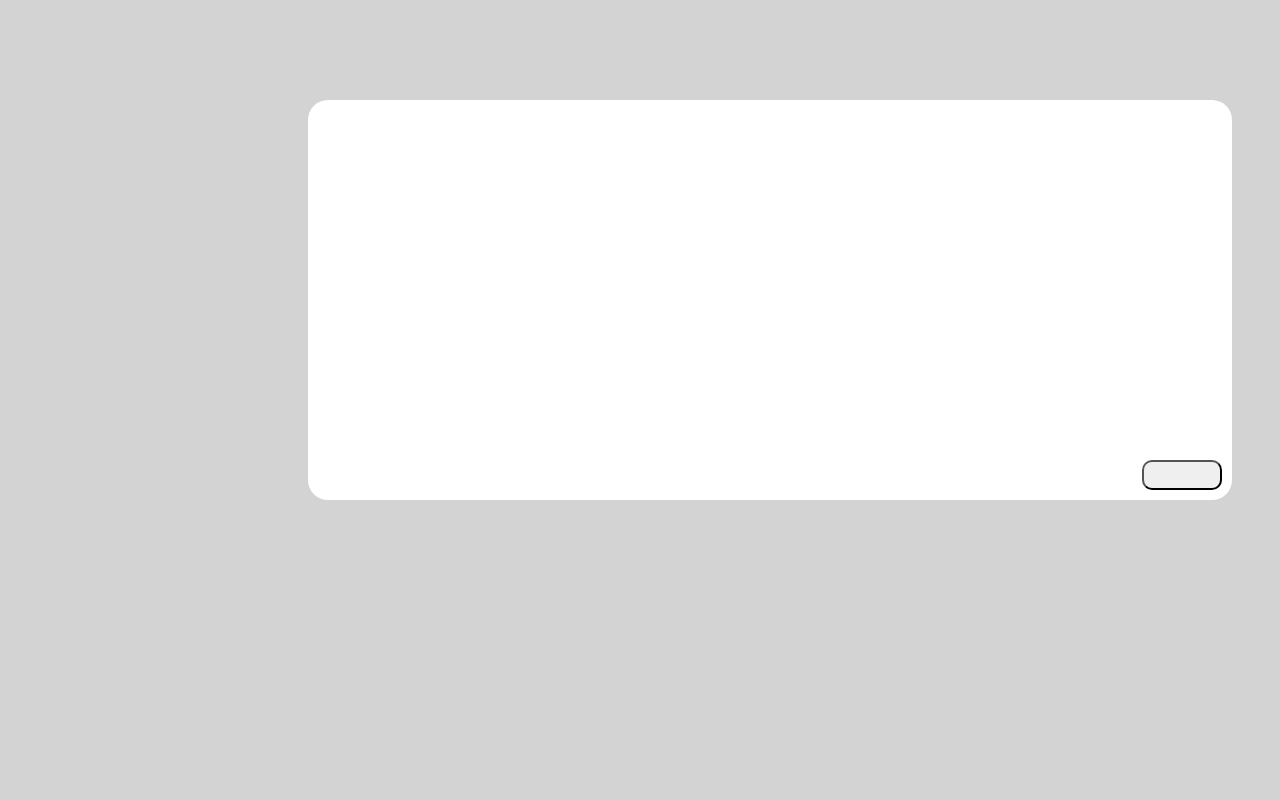
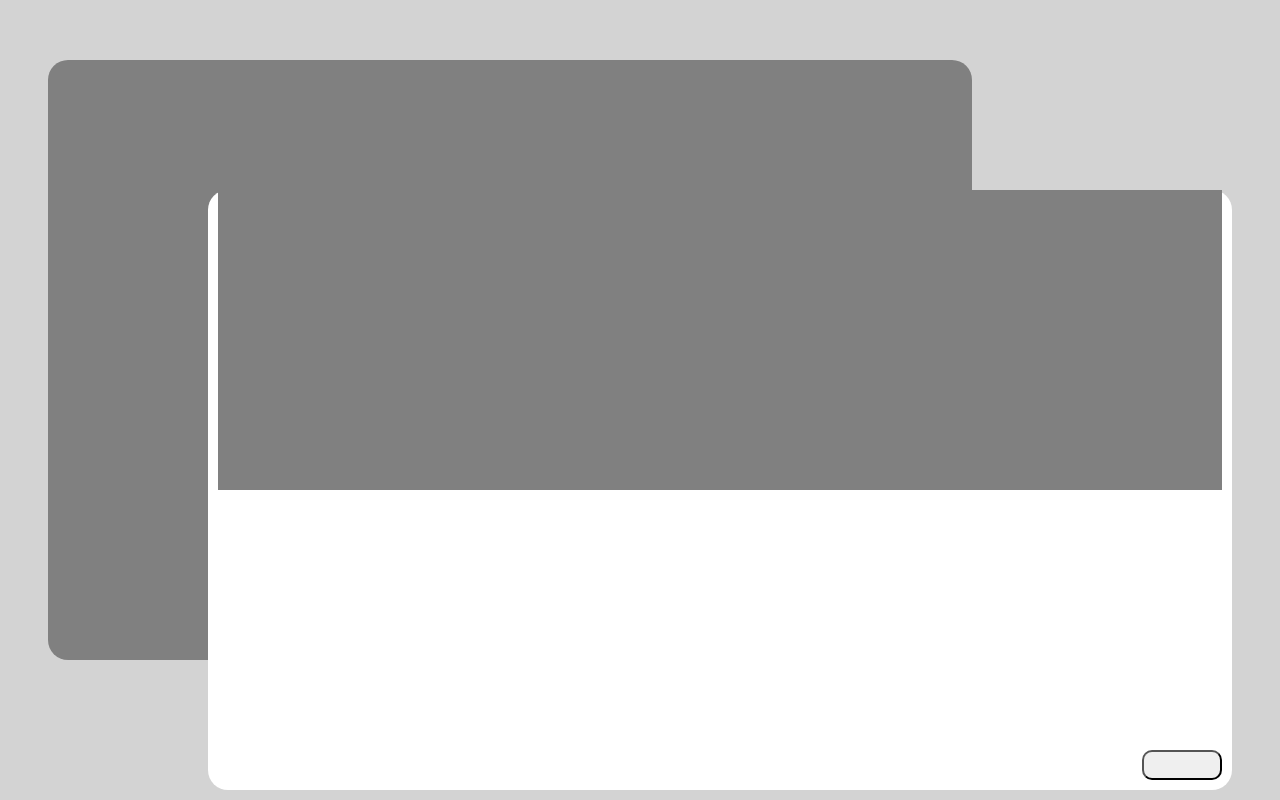
Before and after one commit to CloudsInTheSky/quiz-app, a plain HTML site: page index.html in a window 1280 px wide. Drawn offline with Linux system fonts and the light colour scheme.

Commit message:
added h2 to html and css

```diff
--- a/index.html
+++ b/index.html
@@ -8,11 +8,11 @@
     <title>Bauhaus - The Movement - The Quiz </title>
 </head>
 <body>
+        <div class="image-box">
+        </div>
     <main>
-    <section class="image-box">
-
-    </section>
     <section class="quiz-box">
+        <h2></h2>
     <button></button>
     </section>
 </main>
--- a/main.css
+++ b/main.css
@@ -10,16 +10,19 @@ main {
     border-radius: 20px;
     background-color: white;
     position: relative;
-    margin:  100px 40px 0px 300px;
-    height: 400px;
+    margin:  -500px 40px 0px 200px;
+    height: 600px;
+
 }
 
-.side-image {
+.image-box {
     border-radius: 20px;
     background-color: gray;
     position: relative;
-    margin:  60px 200px 0px 40px;
-    height: 400px;
+    margin:  60px 300px 0px 40px;
+    height: 600px;
+    padding-top: 60px;
+
 }
 
 button {
@@ -30,3 +33,10 @@ button {
     width: 80px;
     border-radius: 10px;
 }
+
+h2{
+    background-color: gray;
+    height: 300px;
+    margin: 30px 10px;
+    margin-top: 30px;
+}
```
